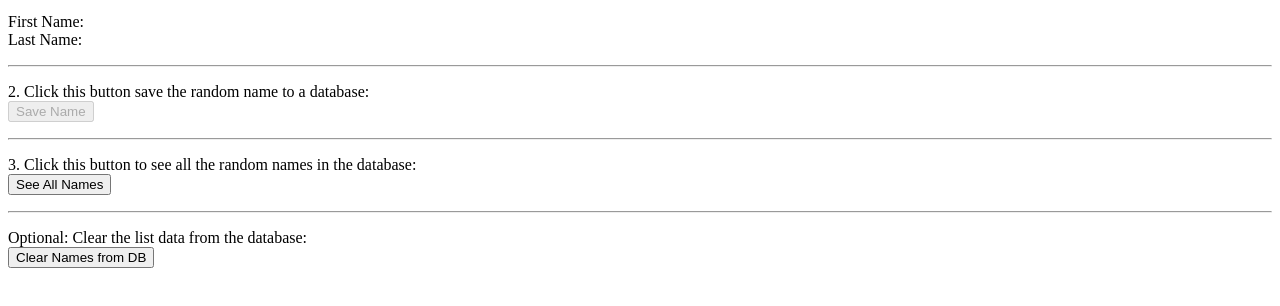
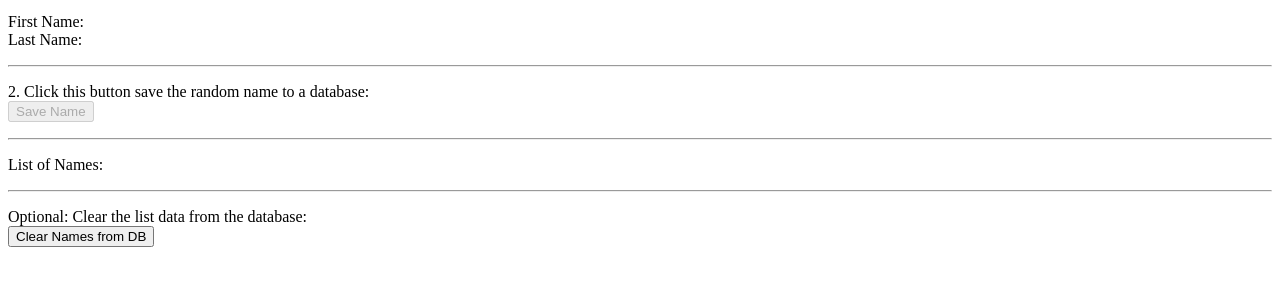
Before and after one commit to reselbob/random-name-gen-app, a website: page public/index.html in a window 1280 px wide. Shown: the part 122-428 px from the top of the page. Drawn offline with nearby package versions, Linux system fonts and the light colour scheme; no server answers.

Commit message:
removing show list button

```diff
--- a/public/index.html
+++ b/public/index.html
@@ -21,9 +21,11 @@
     <div id="saveResponse"></div>
 </p>
 <hr>
-<p>3. Click this button to see all the random names in the database:<br/>
+<p>List of Names:<br/>
+    <!--
     <button type="button" onclick="getNames()">See All Names</button>
     <br/>
+    -->
     <div id='namesList'></div>
 </p>
 <hr>
```
